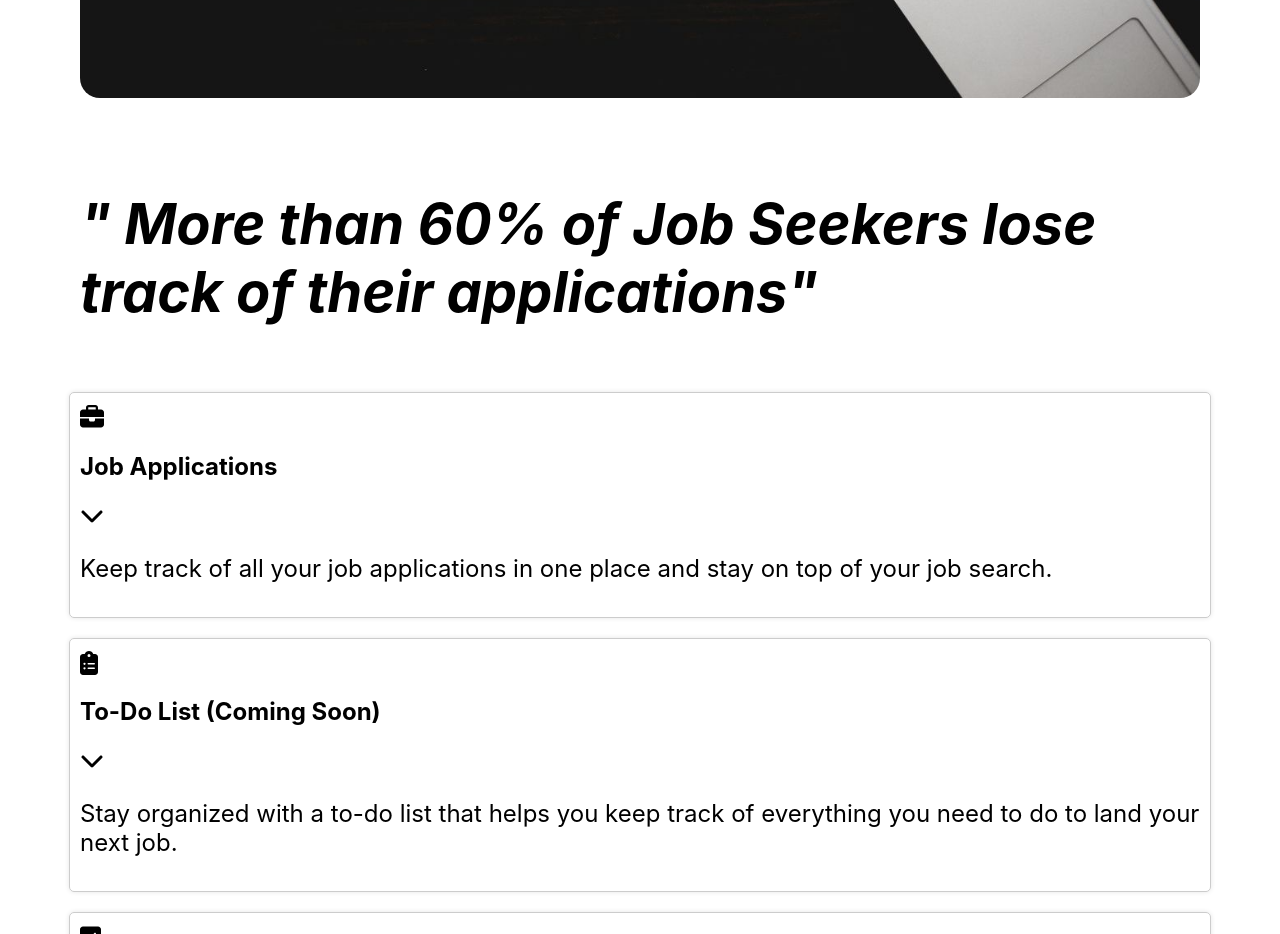
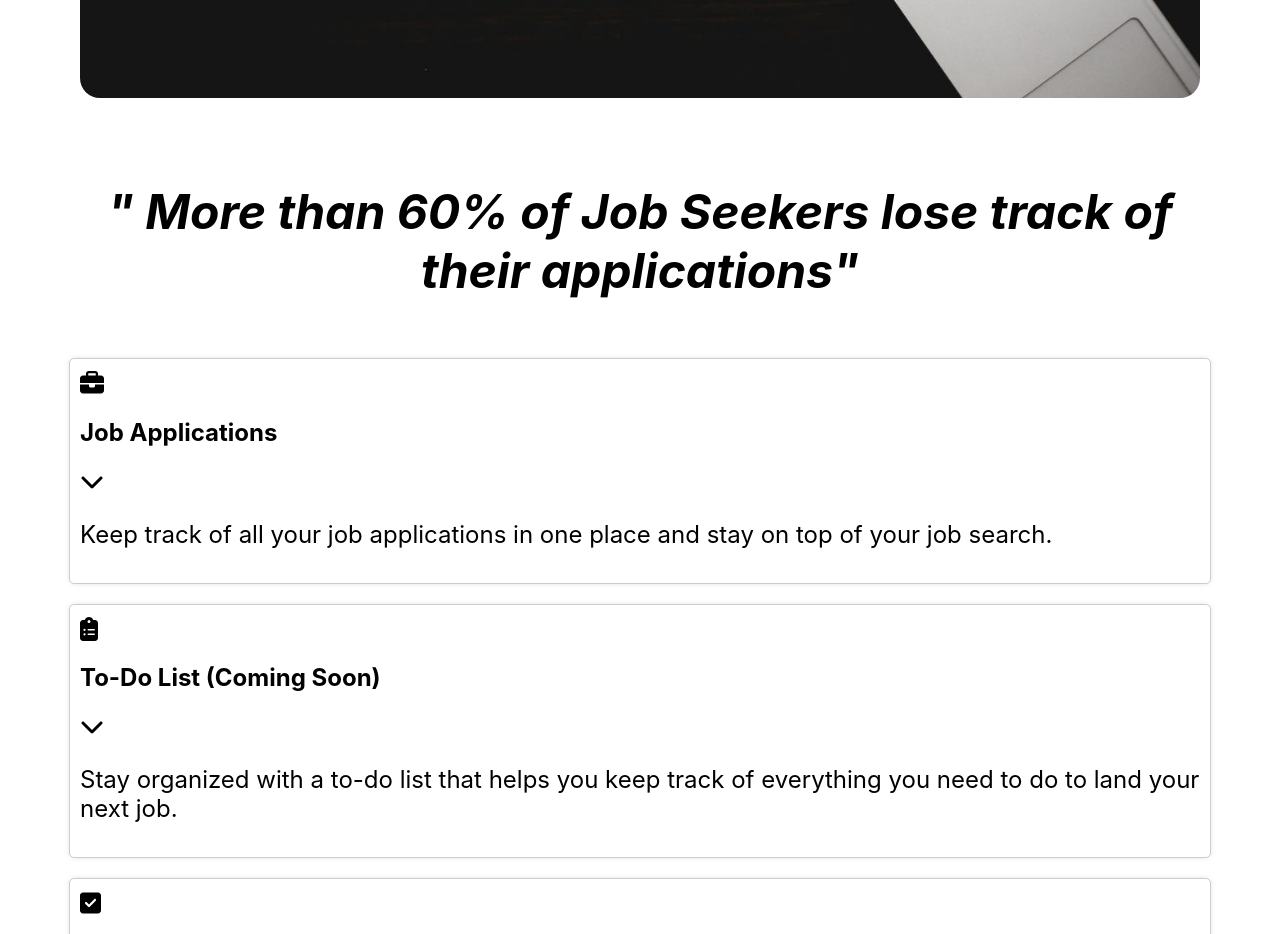
Before and after one commit to irina-sheveliova/CFG-Job-tracker, a React (Create React App) app: page / in a window 1280 px wide. Shown: the part 780-1714 px from the top of the page. Built offline with nearby package versions, Linux system fonts and the light colour scheme.

Commit message:
Restyled Stat Text

```diff
--- a/src/App.css
+++ b/src/App.css
@@ -84,10 +84,11 @@ h5 {
 
 .statistic {
   margin-top: 20px;
+  text-align: center;
 }
 
 .statistic__text {
-  font-size: 3.5rem;
+  font-size: 3rem;
   font-weight: bold;
   font-style: italic;
 }
```
